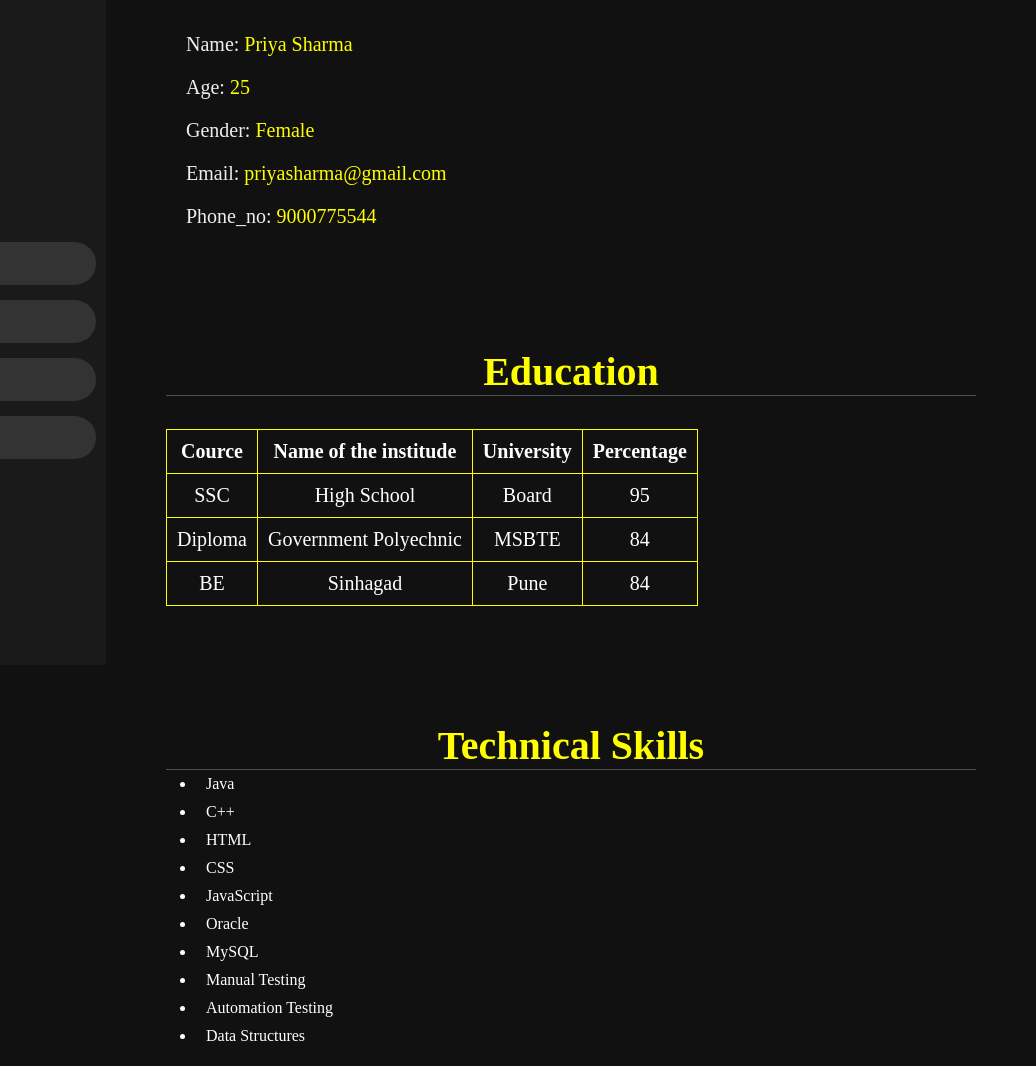
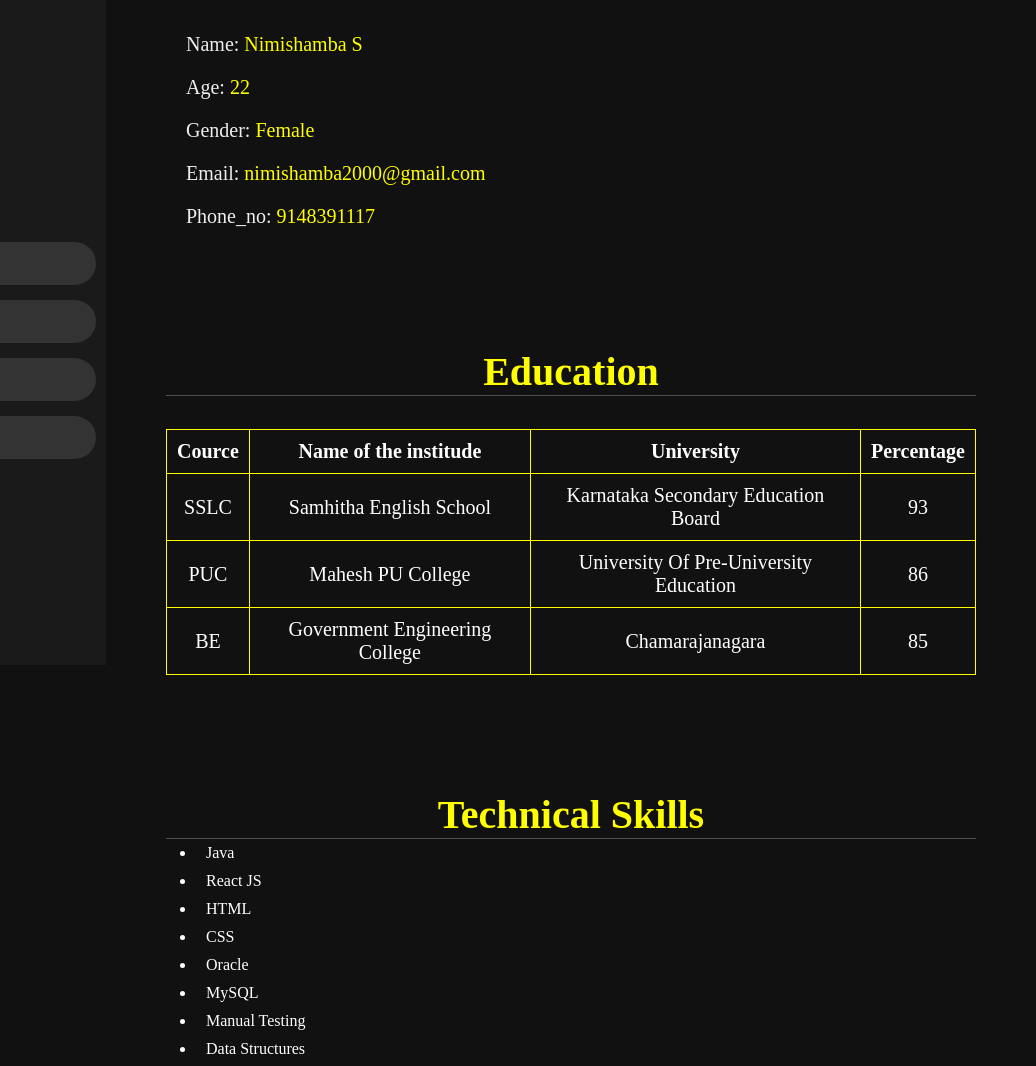
Before and after one commit to Nimi060900/Portfolio, a plain HTML site: page index.html in a window 1280 px wide. Shown: the part 135-1201 px from the top of the page, 244-1280 px from the left. Drawn offline with Linux system fonts and the light colour scheme.

Commit message:
Update index.html

```diff
--- a/index.html
+++ b/index.html
@@ -27,11 +27,11 @@
         <h1 class="heading"><span>Details About Me</span></h1>
         <div class="Row">
         <div class="det">
-             <h3><span>Name: </span>Priya Sharma</h3>
-             <h3><span>Age: </span>25</h3>
+             <h3><span>Name: </span>Nimishamba S</h3>
+             <h3><span>Age: </span>22</h3>
              <h3><span>Gender: </span>Female</h3>
-             <h3><span>Email: </span>priyasharma@gmail.com</h3>
-             <h3><span>Phone_no: </span>9000775544</h3>
+             <h3><span>Email: </span>nimishamba2000@gmail.com</h3>
+             <h3><span>Phone_no: </span>9148391117</h3>
         </div>
     </div>
     </section>
@@ -45,22 +45,22 @@
             <th>Percentage</th>
         </tr>
         <tr>
-            <td>SSC</td>
-            <td>High School</td>
-            <td>Board</td>
-            <td>95</td>
+            <td>SSLC</td>
+            <td>Samhitha English School</td>
+            <td>Karnataka Secondary Education Board</td>
+            <td>93</td>
         </tr>
         <tr>
-            <td>Diploma</td>
-            <td>Government Polyechnic </td>
-            <td>MSBTE</td>
-            <td>84</td>
+            <td>PUC</td>
+            <td>Mahesh PU College</td>
+            <td>University Of Pre-University Education</td>
+            <td>86</td>
         </tr>
         <tr>
             <td>BE</td>
-            <td>Sinhagad</td>
-            <td>Pune</td>
-            <td>84</td>
+            <td>Government Engineering College</td>
+            <td>Chamarajanagara</td>
+            <td>85</td>
         </tr>
     </table>
 </section>
@@ -70,14 +70,12 @@
     <div>
     <ul id="lis">
         <li>Java</li>
-        <li>C++</li>
+        <li>React JS</li>
         <li>HTML</li>
         <li>CSS</li>
-        <li>JavaScript</li>
         <li>Oracle</li>
         <li>MySQL</li>
         <li>Manual Testing</li>
-        <li>Automation Testing</li>
         <li>Data Structures</li>
     </ul>
 </div>
@@ -87,9 +85,9 @@
     <div class="Row">
         <div class="det">
     <h3><span>Role: </span>Team Leader</h3>
-    <h3><span>Title: </span>Automatic Sewage Cleaning Machine</h3>
-    <h3><span>Description: </span>This machine is combination of mechanical and electrical module.
-                                   It is used to clean the solid garbage from rivers, drainages ect. </h3>
+    <h3><span>Title: </span>Kaladwar</h3>
+    <h3><span>Description: </span>This is web application, an e-learning platform designed to learn
+                            artforms both in online and offline mood. </h3>
             </div>
 </div>
 </section>
```
